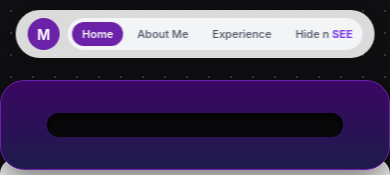
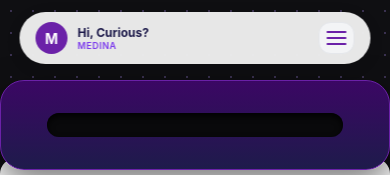
Before and after one commit to medinafikanti25-ui/portfolio-v2, a React (Vite) app in the folder portfolio/: page / in a window 390 px wide. Shown: the top 175 px of the page. Built offline with nearby package versions, Linux system fonts and the light colour scheme; a web font is replaced by a local one.

Commit message:
feat: add responsive navbar with hamburger menu

```diff
--- a/portfolio/src/components/Navbar.css
+++ b/portfolio/src/components/Navbar.css
@@ -10,7 +10,7 @@
   max-width: 1100px;
   margin: 0 auto 20px auto;
   padding: 12px 20px;
-  background: rgba(255, 255, 255, 0.85);
+  background: rgba(255, 255, 255, 0.9);
   backdrop-filter: blur(12px);
   -webkit-backdrop-filter: blur(12px);
   border-radius: 40px;
@@ -67,6 +67,7 @@
   border-radius: 30px;
   display: flex;
   gap: 4px;
+  transition: all 0.3s ease;
 }
 
 .stitch-nav-link {
@@ -132,38 +133,105 @@
   background: #f9fafb;
 }
 
-/* Responsive Styling khusus HP */
+/* Receipt Theme Hamburger Button (Sembunyi di Desktop) */
+.receipt-hamburger {
+  display: none;
+  flex-direction: column;
+  justify-content: space-between;
+  width: 36px;
+  height: 32px;
+  background: #f3f4f6;
+  border: 1.5px solid #e5e7eb;
+  border-radius: 12px;
+  padding: 8px 7px;
+  cursor: pointer;
+  transition: all 0.2s ease;
+}
+
+.receipt-hamburger span {
+  display: block;
+  width: 100%;
+  height: 2px;
+  background-color: #6b21a8;
+  border-radius: 2px;
+  transition: all 0.3s ease;
+}
+
+.receipt-hamburger.active {
+  background: #6b21a8;
+  border-color: #6b21a8;
+}
+
+.receipt-hamburger.active span {
+  background-color: #ffffff;
+}
+
+/* Efek Animasi Silang (X) */
+.receipt-hamburger.active span:nth-child(1) {
+  transform: translateY(7px) rotate(45deg);
+}
+
+.receipt-hamburger.active span:nth-child(2) {
+  opacity: 0;
+}
+
+.receipt-hamburger.active span:nth-child(3) {
+  transform: translateY(-7px) rotate(-45deg);
+}
+
+/* Responsive Styling Khusus HP */
 @media (max-width: 768px) {
   .stitch-navbar {
-    width: 92%;
-    top: 10px;
-    padding: 8px 12px;
-    gap: 8px;
+    width: 90%;
+    top: 12px;
+    padding: 10px 16px;
+    flex-wrap: wrap;
   }
 
-  /* Sembunyikan teks logo agar hemat ruang */
   .logo-text {
-    display: none;
+    display: flex;
   }
 
-  /* Buat menu navigasi tengah bisa di-scroll jika kepanjangan */
-  .navbar-center-pill {
-    overflow-x: auto;
-    max-width: 100%;
-    scrollbar-width: none; /* Hilangkan scrollbar Firefox */
-    -ms-overflow-style: none; /* Hilangkan scrollbar IE/Edge */
+  .logo-title {
+    font-size: 12px;
   }
 
-  .navbar-center-pill::-webkit-scrollbar {
-    display: none; /* Hilangkan scrollbar Chrome/Safari */
+  .logo-sub {
+    font-size: 9px;
   }
 
-  .stitch-nav-link {
-    font-size: 11px;
-    padding: 5px 10px;
+  /* Munculkan Hamburger */
+  .receipt-hamburger {
+    display: flex;
   }
 
   .navbar-right-cta {
     display: none;
   }
+
+  /* Dropdown Menu HP */
+  .navbar-center-pill {
+    display: none;
+    width: 100%;
+    flex-direction: column;
+    margin-top: 12px;
+    padding: 10px;
+    border-radius: 20px;
+    background: #ffffff;
+    border: 1px dashed #cbd5e1; /* Aksen garis putus-putus struk */
+    box-shadow: 0 10px 25px rgba(0, 0, 0, 0.08);
+  }
+
+  /* Tampilkan saat hamburger diklik */
+  .navbar-center-pill.open {
+    display: flex;
+  }
+
+  .stitch-nav-link {
+    width: 100%;
+    text-align: center;
+    padding: 10px;
+    font-size: 13px;
+    box-sizing: border-box;
+  }
 }
--- a/portfolio/src/components/Navbar.tsx
+++ b/portfolio/src/components/Navbar.tsx
@@ -12,12 +12,17 @@ const navItems: NavItem[] = [
   { label: 'About Me', href: '#about' },
   { label: 'Experience', href: '#experience' },
   { label: 'Hide n SEE', href: '#hide-see', isSpecial: true },
-  { label: 'Achievment', href: '#achievements' }, // Menggunakan id #achievements
+  { label: 'Achievment', href: '#achievements' },
   { label: 'Contact', href: '#contact' },
 ];
 
 export const Navbar: React.FC = () => {
   const [activeSection, setActiveSection] = useState<string>('#home');
+  const [isOpen, setIsOpen] = useState<boolean>(false);
+
+  const toggleMenu = () => {
+    setIsOpen(!isOpen);
+  };
 
   const handleNavClick = (
     event: React.MouseEvent<HTMLAnchorElement>,
@@ -25,6 +30,7 @@ export const Navbar: React.FC = () => {
   ) => {
     event.preventDefault();
     setActiveSection(href);
+    setIsOpen(false); // Otomatis tutup menu HP saat salah satu item diklik
 
     const target = document.querySelector(href);
 
@@ -52,7 +58,18 @@ export const Navbar: React.FC = () => {
         </div>
       </div>
 
-      <div className="navbar-center-pill">
+      {/* Hamburger Button untuk Tampilan HP */}
+      <button
+        className={`receipt-hamburger ${isOpen ? 'active' : ''}`}
+        onClick={toggleMenu}
+        aria-label="Toggle Menu"
+      >
+        <span></span>
+        <span></span>
+        <span></span>
+      </button>
+
+      <div className={`navbar-center-pill ${isOpen ? 'open' : ''}`}>
         {navItems.map((item) => {
           const isActive = activeSection === item.href;
 
```
